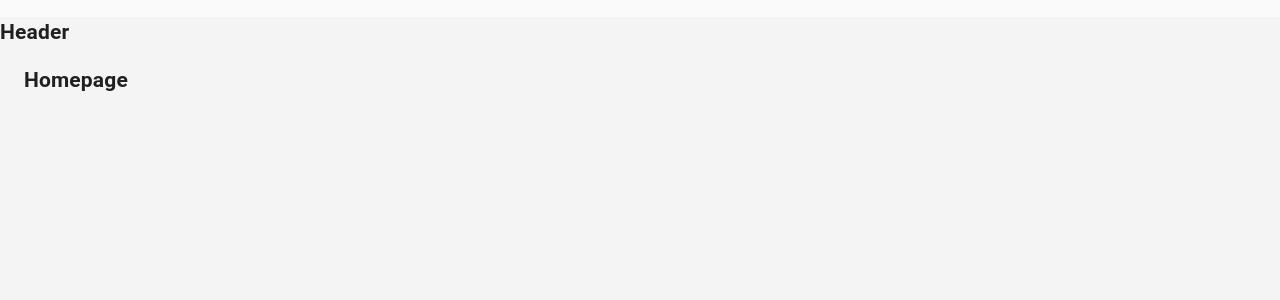
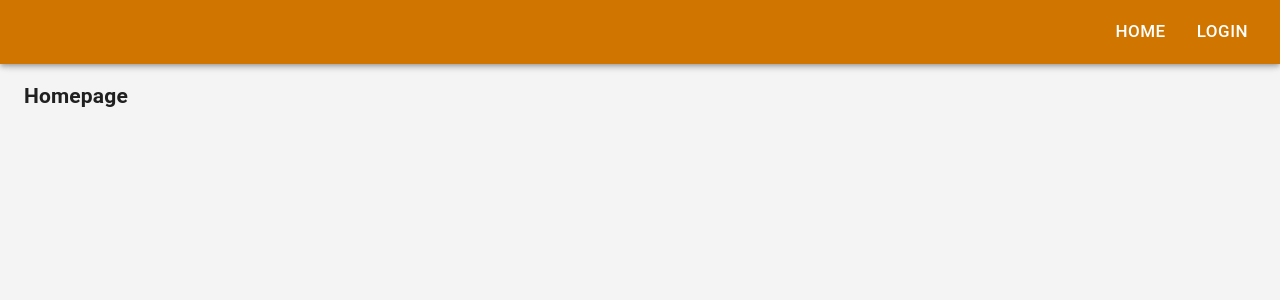
Before and after one commit to adam-goss94/annoucements-board, a React (Create React App) app: page / in a window 1280 px wide. Shown: the top 300 px of the page. Built offline with nearby package versions, Linux system fonts and the light colour scheme.

Commit message:
Change header component

```diff
--- a/src/components/layout/Header/Header.js
+++ b/src/components/layout/Header/Header.js
@@ -1,37 +1,38 @@
 import React from 'react';
 import PropTypes from 'prop-types';
+import clsx from 'clsx';
+import {connect} from 'react-redux';
+import AppBar from '@material-ui/core/AppBar';
+import Toolbar from '@material-ui/core/Toolbar';
+import { PageNav } from '../../layout/PageNav/PageNav';
+import styles from './Header.module.scss';
+import { Container } from '@material-ui/core';
 
-import clsx from 'clsx';
-
-// import { connect } from 'react-redux';
-// import { reduxSelector, reduxActionCreator } from '../../../redux/exampleRedux.js';
-
-import styles from './Header.module.scss';
-
-const Component = ({className, children}) => (
+const Component = ({className, userLogged}) => (
   <div className={clsx(className, styles.root)}>
-    <h2>Header</h2>
-    {children}
+    <AppBar className = {styles.component}>
+      <Container>
+        <Toolbar disableGutters>
+          <PageNav userLogged = {userLogged}/>
+        </Toolbar>
+      </Container>
+    </AppBar>
+    <Toolbar/>
   </div>
 );
 
 Component.propTypes = {
   children: PropTypes.node,
   className: PropTypes.string,
+  userLogged: PropTypes.bool,
 };
 
-// const mapStateToProps = state => ({
-//   someProp: reduxSelector(state),
-// });
-
-// const mapDispatchToProps = dispatch => ({
-//   someAction: arg => dispatch(reduxActionCreator(arg)),
-// });
-
-// const Container = connect(mapStateToProps, mapDispatchToProps)(Component);
+const mapStateToProps = state => ({
+  userLogged: state.userLogged,
+});
+const HeaderContainer = connect(mapStateToProps)(Component);
 
 export {
-  Component as Header,
-  // Container as Header,
+  HeaderContainer as Header,
   Component as HeaderComponent,
 };
--- a/src/components/layout/Header/Header.module.scss
+++ b/src/components/layout/Header/Header.module.scss
@@ -1,4 +1,10 @@
+
 @import '../../../styles/settings.scss';
 
 // .root {
 // }
+
+.component {
+  background-color: $main-color;
+  display: flex;
+}
```
